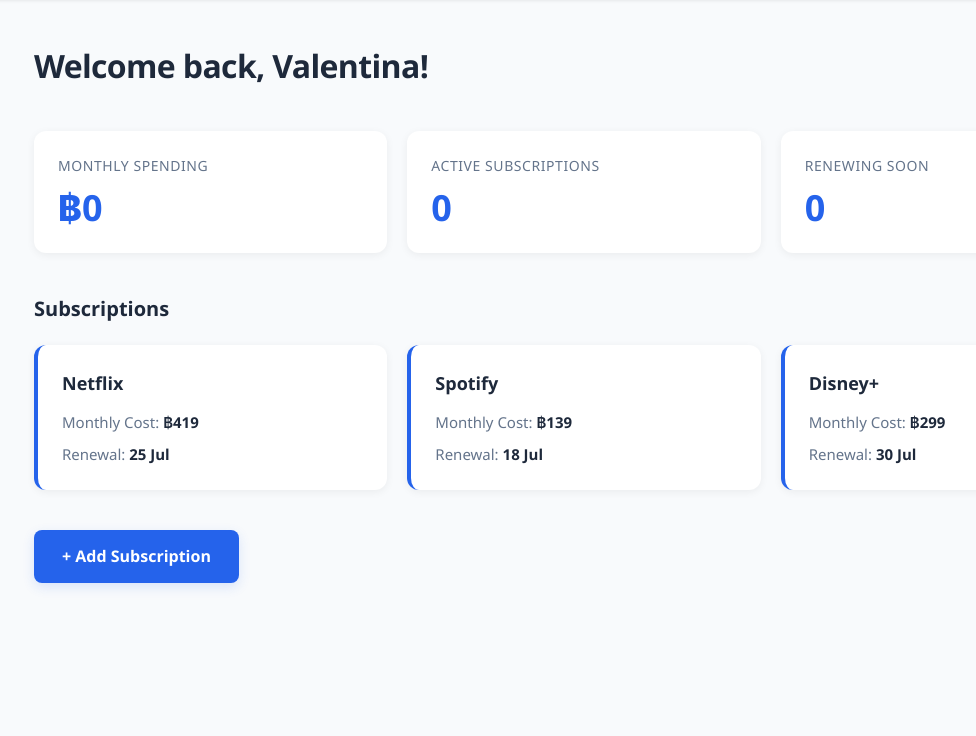
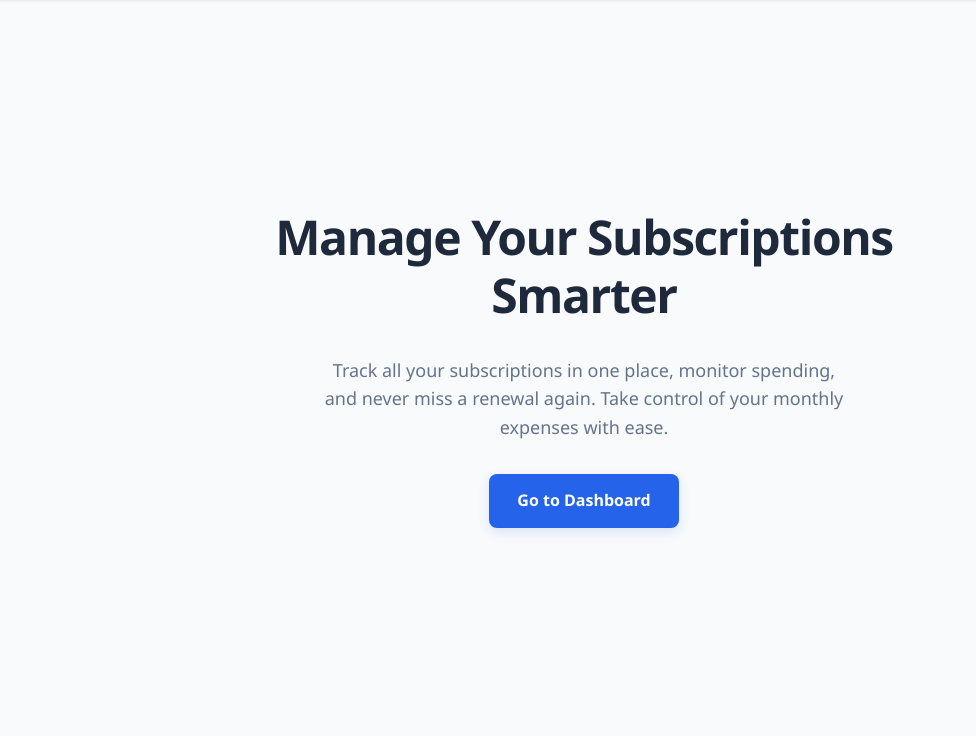
Before and after one commit to patelvalentina-hub/Smart-Subscription-Manager, a Flask app: page / in a window 1280 px wide. Shown: the part 64-800 px from the top of the page, without its empty margins (56-1032 px from the left). Run offline with Flask 3, Linux system fonts and the light colour scheme.

Commit message:
Refactor templates into landing and dashboard pages

```diff
--- a/app/static/css/style.css
+++ b/app/static/css/style.css
@@ -90,6 +90,42 @@ body {
     font-weight: 700;
     color: var(--color-text);
     letter-spacing: -0.02em;
+}
+
+/* --- Landing Page (index.html only — no .stats section) --- */
+.landing-page {
+    flex: 1;
+    display: flex;
+    justify-content: center;
+    align-items: center;
+    padding: 2rem;
+}
+
+.landing-page__container {
+    max-width: 640px;
+    text-align: center;
+
+    display: flex;
+    flex-direction: column;
+    align-items: center;
+    gap: 2rem;
+}
+
+.landing-page__container .dashboard__welcome {
+    font-size: clamp(2rem, 5vw, 3rem);
+    font-weight: 800;
+    line-height: 1.2;
+    letter-spacing: -0.03em;
+}
+
+.landing-page__container p {
+    font-size: clamp(1rem, 2.5vw, 1.125rem);
+    color: var(--color-text-muted);
+    max-width: 520px;
+}
+
+.landing-page__container .dashboard__add-btn {
+    align-self: center;
 }
 
 /* --- Statistic Cards --- */
--- /dev/null
+++ b/app/templates/base.html
@@ -0,0 +1,27 @@
+<!DOCTYPE html>
+<html lang="en">
+
+<head>
+    <meta charset="UTF-8">
+    <meta name="viewport" content="width=device-width, initial-scale=1.0">
+    <title>Smart Subscription Manager</title>
+
+    <link rel="stylesheet" href="{{ url_for('static', filename='css/style.css') }}">
+</head>
+
+<body>
+
+    <!-- Top navigation bar -->
+    <header class="navbar">
+        <div class="navbar__container">
+            <a href="/" class="navbar__brand">
+                Smart Subscription Manager
+            </a>
+        </div>
+    </header>
+
+    {% block content %}{% endblock %}
+
+</body>
+
+</html>
--- a/app/templates/index.html
+++ b/app/templates/index.html
@@ -1,79 +1,19 @@
-<!DOCTYPE html>
-<html lang="en">
+{% extends "base.html" %}
 
-<head>
-    <meta charset="UTF-8">
-    <meta name="viewport" content="width=device-width, initial-scale=1.0">
-    <title>Smart Subscription Manager</title>
+{% block content %}
+    <!-- Landing page -->
+    <main class="landing-page">
+        <div class="landing-page__container">
 
-    <link rel="stylesheet" href="{{ url_for('static', filename='css/style.css') }}">
-</head>
+            <h1 class="dashboard__welcome">Manage Your Subscriptions Smarter</h1>
 
-<body>
+            <p>
+                Track all your subscriptions in one place, monitor spending, and never miss a renewal again.
+                Take control of your monthly expenses with ease.
+            </p>
 
-    <!-- Top navigation bar -->
-    <header class="navbar">
-        <div class="navbar__container">
-            <a href="#" class="navbar__brand">Smart Subscription Manager</a>
-        </div>
-    </header>
-
-    <!-- Dashboard main content -->
-    <main class="dashboard">
-        <div class="dashboard__container">
-
-            <!-- Welcome heading -->
-            <h1 class="dashboard__welcome">Welcome back, Valentina!</h1>
-
-            <!-- Statistic cards -->
-            <section class="stats" aria-label="Subscription statistics">
-                <article class="stats__card">
-                    <p class="stats__label">Monthly Spending</p>
-                    <p class="stats__value">฿0</p>
-                </article>
-                <article class="stats__card">
-                    <p class="stats__label">Active Subscriptions</p>
-                    <p class="stats__value">0</p>
-                </article>
-                <article class="stats__card">
-                    <p class="stats__label">Renewing Soon</p>
-                    <p class="stats__value">0</p>
-                </article>
-            </section>
-
-            <!-- Subscriptions list -->
-            <section class="subscriptions">
-                <h2 class="subscriptions__title">Subscriptions</h2>
-
-                <div class="subscriptions__list">
-
-                    <article class="subscription-card">
-                        <h3 class="subscription-card__name">Netflix</h3>
-                        <p class="subscription-card__detail">Monthly Cost: <span>฿419</span></p>
-                        <p class="subscription-card__detail">Renewal: <span>25 Jul</span></p>
-                    </article>
-
-                    <article class="subscription-card">
-                        <h3 class="subscription-card__name">Spotify</h3>
-                        <p class="subscription-card__detail">Monthly Cost: <span>฿139</span></p>
-                        <p class="subscription-card__detail">Renewal: <span>18 Jul</span></p>
-                    </article>
-
-                    <article class="subscription-card">
-                        <h3 class="subscription-card__name">Disney+</h3>
-                        <p class="subscription-card__detail">Monthly Cost: <span>฿299</span></p>
-                        <p class="subscription-card__detail">Renewal: <span>30 Jul</span></p>
-                    </article>
-
-                </div>
-            </section>
-
-            <!-- Add subscription button -->
-            <a href="#" class="dashboard__add-btn">+ Add Subscription</a>
+            <a href="/dashboard" class="dashboard__add-btn">Go to Dashboard</a>
 
         </div>
     </main>
-
-</body>
-
-</html>
+{% endblock %}
--- a/run.py
+++ b/run.py
@@ -1,10 +1,18 @@
 from flask import Flask, render_template
-app = Flask(__name__, template_folder="app/templates", static_folder="app/static")
+app = Flask(
+    __name__,
+    template_folder="app/templates",
+    static_folder="app/static"
+    )
 
 
 @app.route("/")
 def home():
     return render_template("index.html")
 
+@app.route("/dashboard")
+def dashboard():
+    return render_template("dashboard.html")
+
 if __name__ == "__main__":
     app.run(debug=True)
```
Also changed, not shown: app/templates/dashboard.html (added, +59 -0 lines), app/templates/add_subscription.html (added).
